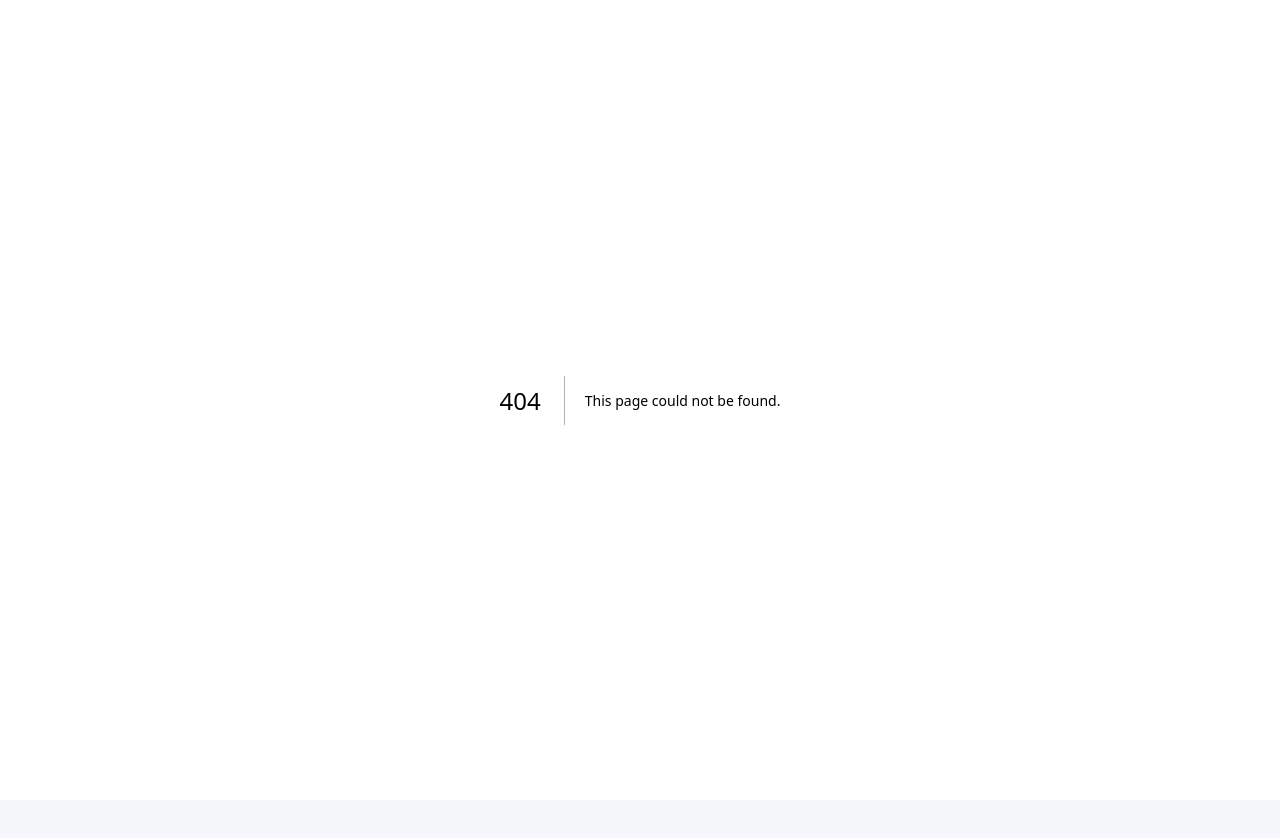
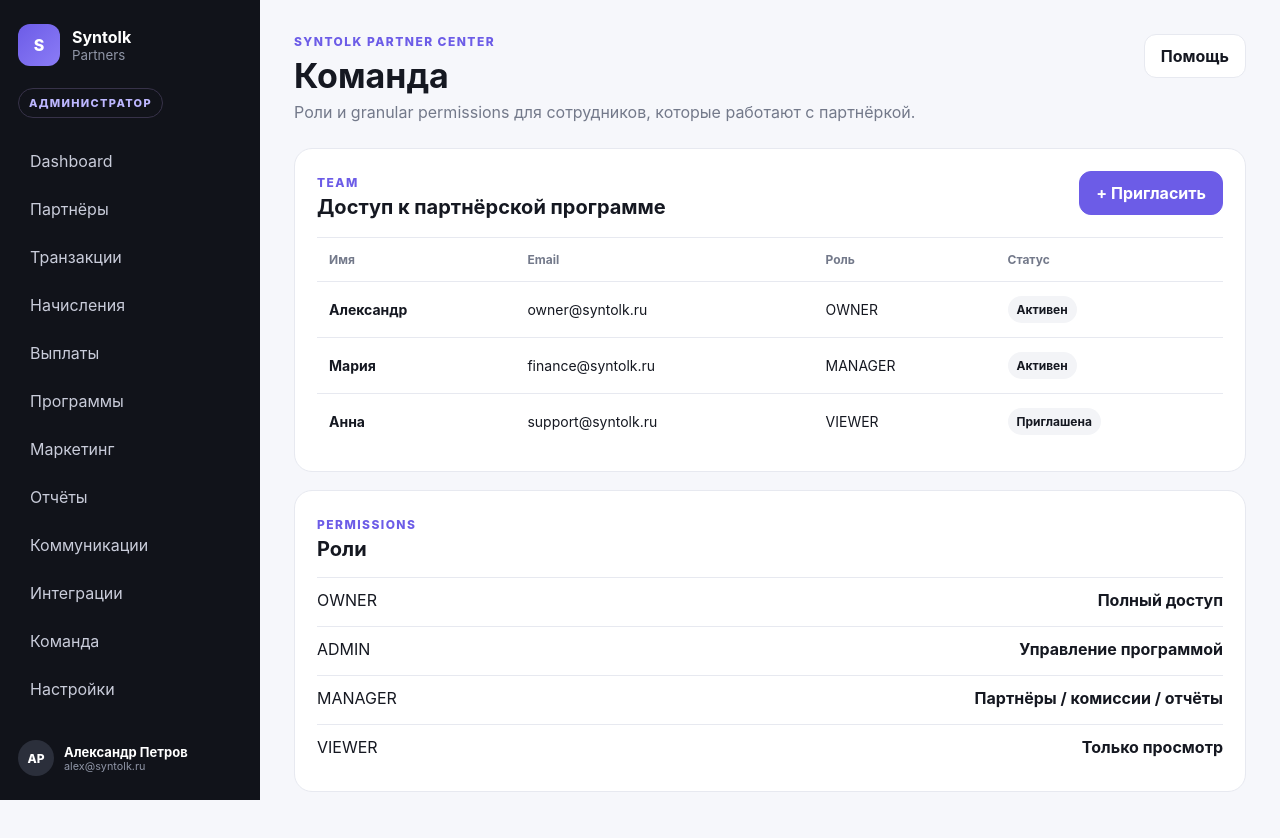
Before and after one commit to syntolkru-prog/Syntolk-partners-panel, a Next.js app: page /admin/team in a window 1280 px wide. Before the commit this address had no page. Shown: the top 838 px of the page. Before the commit the page ends 800 px from the top, so only its background shows below. Built offline with nearby package versions, Linux system fonts and the light colour scheme.

Commit message:
feat: add complete CRM screen app/admin/team/page.tsx

```diff
--- /dev/null
+++ b/app/admin/team/page.tsx
@@ -0,0 +1,3 @@
+import { Shell } from "@/components/shell";import { adminNav } from "@/lib/navigation";
+const team=[["Александр","owner@syntolk.ru","OWNER","Активен"],["Мария","finance@syntolk.ru","MANAGER","Активен"],["Анна","support@syntolk.ru","VIEWER","Приглашена"]];
+export default function Page(){return <Shell title="Команда" subtitle="Роли и granular permissions для сотрудников, которые работают с партнёркой." nav={adminNav} role="АДМИНИСТРАТОР"><section className="card"><div className="section-title"><div><span className="eyebrow">TEAM</span><h2>Доступ к партнёрской программе</h2></div><button className="button primary">+ Пригласить</button></div><div className="table-wrap"><table><thead><tr><th>Имя</th><th>Email</th><th>Роль</th><th>Статус</th></tr></thead><tbody>{team.map(r=><tr key={r[1]}><td><b>{r[0]}</b></td><td>{r[1]}</td><td>{r[2]}</td><td><span className="status">{r[3]}</span></td></tr>)}</tbody></table></div></section><section className="card"><span className="eyebrow">PERMISSIONS</span><h2>Роли</h2><div className="settings-list"><div><span>OWNER</span><b>Полный доступ</b></div><div><span>ADMIN</span><b>Управление программой</b></div><div><span>MANAGER</span><b>Партнёры / комиссии / отчёты</b></div><div><span>VIEWER</span><b>Только просмотр</b></div></div></section></Shell>}
```
